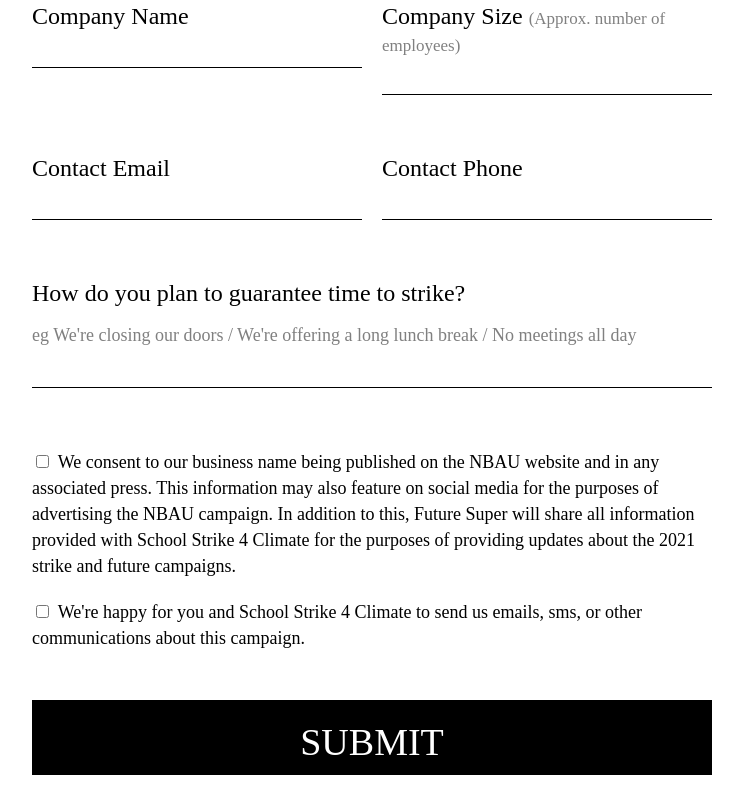
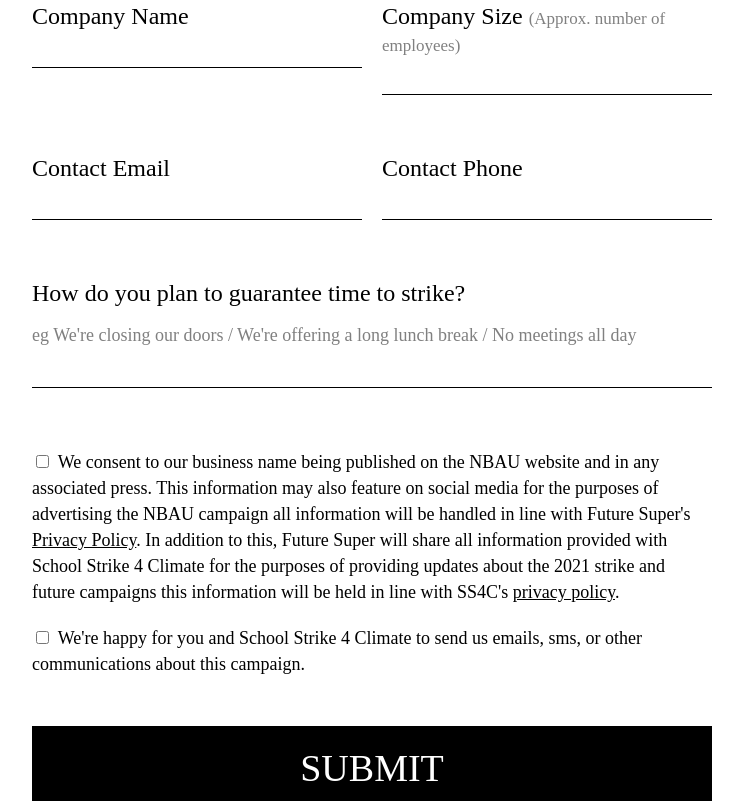
Before and after one commit to futuresuper/nbau, an Eleventy site: page src/form.html in a window 1280 px wide. Shown: the part 401-1203 px from the top of the page, without its empty margins (278-1021 px from the left). Built offline with nearby package versions, Linux system fonts and the light colour scheme; Eleventy itself is replaced by a stand-in of ours; files that its build step writes are made by us from their sources; a web font is replaced by a local one; what eleventy-plugin-svg-contents would draw is missing.

Commit message:
feat: add SS4C privacy policy link

```diff
--- a/src/form.html
+++ b/src/form.html
@@ -141,13 +141,26 @@
             value="yes"
             required
           />
-          <label for="disc1" class="checkbox"
-            >We consent to our business name being published on the NBAU website
+          <label for="disc1" class="checkbox">
+            We consent to our business name being published on the NBAU website
             and in any associated press. This information may also feature on
-            social media for the purposes of advertising the NBAU campaign. In
-            addition to this, Future Super will share all information provided
-            with School Strike 4 Climate for the purposes of providing updates
-            about the 2021 strike and future campaigns.
+            social media for the purposes of advertising the NBAU campaign all
+            information will be handled in line with Future Super's
+            <a
+              href="https://www.futuresuper.com.au/privacy-policy/"
+              style="text-decoration: underline"
+              target="_blank"
+              >Privacy Policy</a
+            >. In addition to this, Future Super will share all information
+            provided with School Strike 4 Climate for the purposes of providing
+            updates about the 2021 strike and future campaigns this information
+            will be held in line with SS4C's
+            <a
+              href="https://www.schoolstrike4climate.com/privacy"
+              style="text-decoration: underline"
+              target="_blank"
+              >privacy policy</a
+            >.
           </label>
         </div>
         <div class="full-width centred">
```
